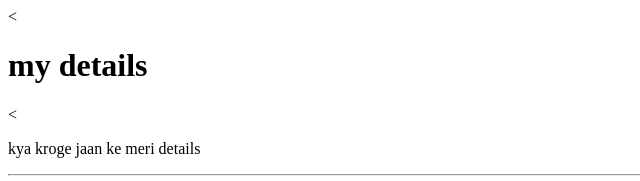
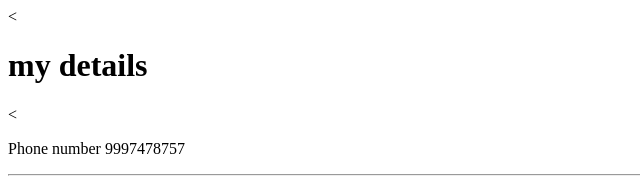
Before and after one commit to animesh12344/cv, a plain HTML site: page contact.html in a window 1280 px wide. Shown: the top 181 px of the page, 0-640 px from the left. Drawn offline with Linux system fonts and the light colour scheme.

Commit message:
Update contact.html

```diff
--- a/contact.html
+++ b/contact.html
@@ -2,11 +2,11 @@
 <html lang="en" dir="ltr">
   <head>
     <meta charset="utf-8">
-    <title>apna kam kar</title>
+    <title>contact</title>
   </head>
   <body>
     <<h1>my details</h1>
-  <<p> kya kroge jaan ke meri details</p>
+  <<p>Phone number 9997478757 </p>
   <hr>
   <form class="" action="index.html" method="post">
     <label>Your Name</label>
```
